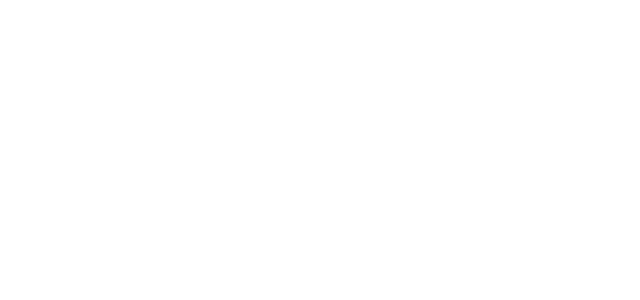
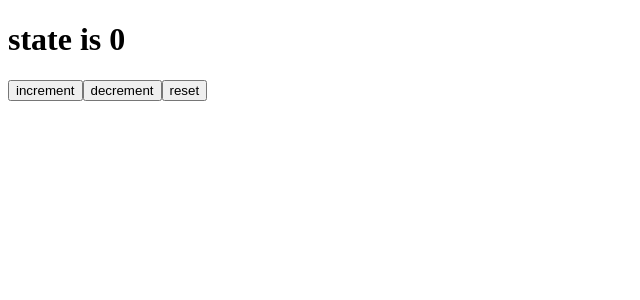
Before and after one commit to Ailisun/react-demos, a React (Create React App) app: page / in a window 1280 px wide. Shown: the top 300 px of the page, without its empty margins (0-640 px from the left). Built offline with nearby package versions, Linux system fonts and the light colour scheme.

Commit message:
base part 1

```diff
--- a/src/App.js
+++ b/src/App.js
@@ -1,7 +1,20 @@
+import {useDispatch, useSelector} from "react-redux";
+
 const App = () => {
+    let state = useSelector(state => state)
+    let dispatch = useDispatch()
     return (
         <div>
-
+            <h1>state is {state}</h1>
+            <button onClick={() => {
+                dispatch({type: 'INC', payload: 1})
+            }}>increment</button>
+            <button onClick={() => {
+                dispatch({type: 'DEC', payload: 1})
+            }}>decrement</button>
+            <button onClick={() => {
+                dispatch({type: 'reset', payload: 0})
+            }}>reset</button>
         </div>
     );
 };
--- a/src/index.js
+++ b/src/index.js
@@ -2,6 +2,22 @@ import React from 'react';
 import ReactDOM from 'react-dom/client';
 
 import App from './App';
+import {Provider} from "react-redux";
+import {createStore} from "redux";
 
+function reducer (state = 0, action) {
+    switch (action.type){
+        case 'INC':
+            return state + action.payload
+        case 'DEC':
+            return state - action.payload
+        case 'reset':
+            return state = action.payload
+        default:
+            return state
+    }
+
+}
 const root = ReactDOM.createRoot(document.getElementById('root'))
-root.render(<App/>)
+let store = createStore(reducer)
+root.render(<Provider store={store}><App/></Provider>)
```
Also changed, not shown: package.json (+6 -1 lines), 1 other file (tests, documents, lock files or other folders).
